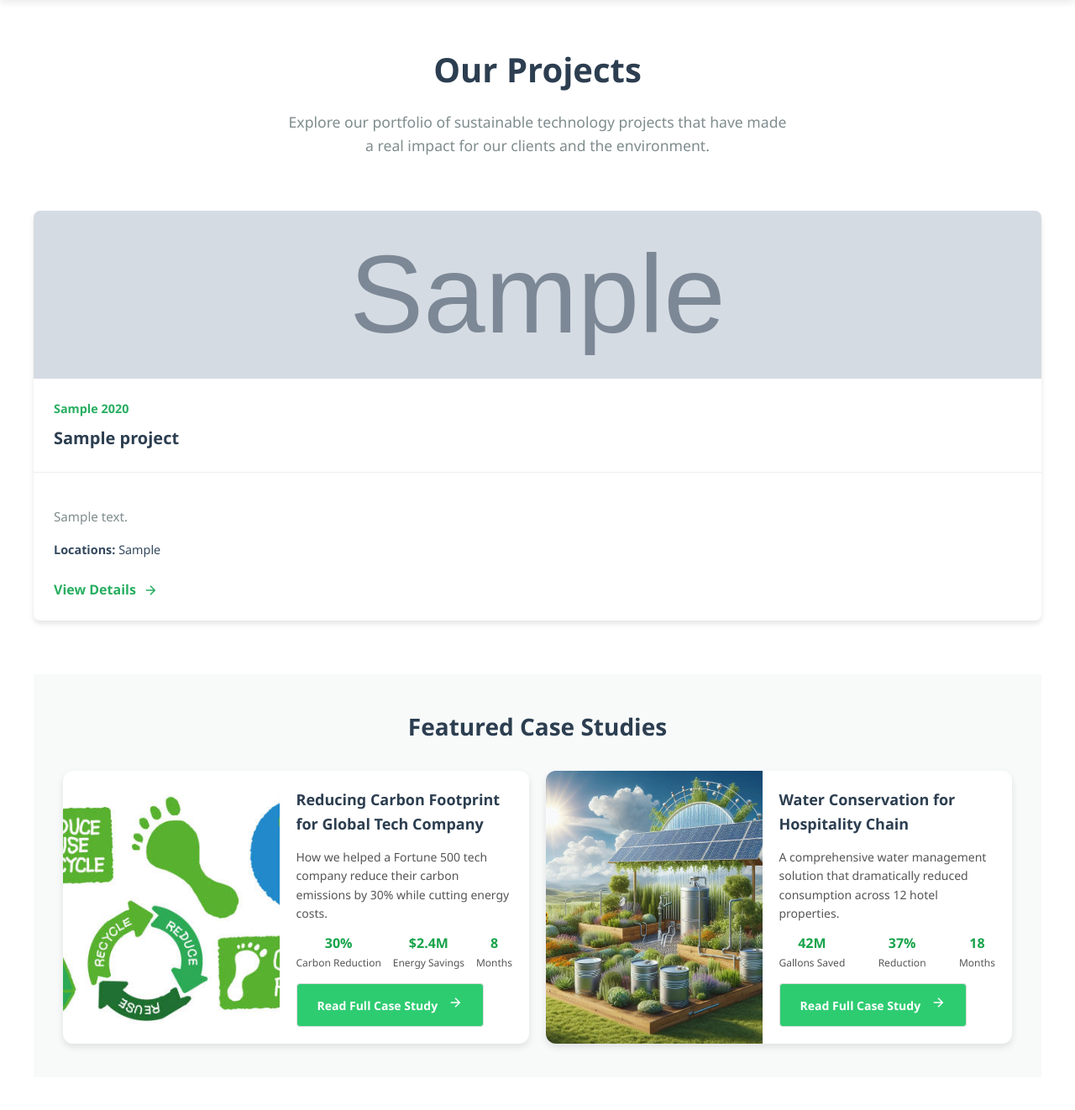
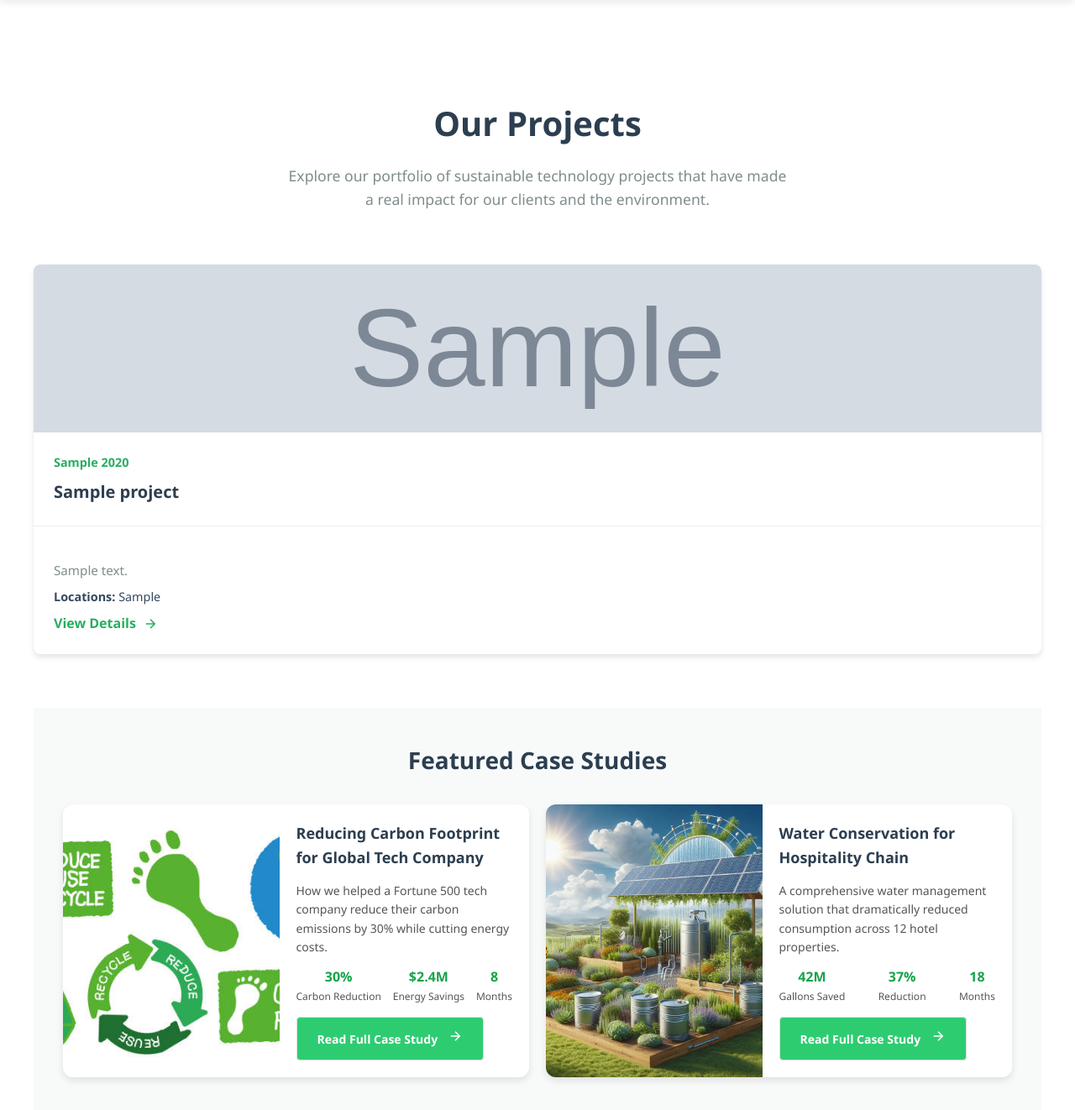
Before and after one commit to oyugijr/echo-tech, a PHP site: page /projects.php in a window 1280 px wide. Shown: the part 77-1399 px from the top of the page at 84% size. Run offline with PHP 8.4, Linux system fonts and the light colour scheme; tables that the repository leaves empty or names only in its code hold one stand-in row (values such as "Sample post"); grey boxes marked "Sample" are stand-in pictures.

Commit message:
Chore: Adjust spacing in projects section for improved layout and readability

```diff
--- a/css/projects.css
+++ b/css/projects.css
@@ -8,7 +8,7 @@
 .projects-intro {
   text-align: center;
   margin-bottom: 4rem;
-  margin-top: 4rem;
+  margin-top: 8rem;
 }
 
 .projects-intro h1 {
@@ -75,14 +75,14 @@
   color: #7f8c8d;
   font-size: 0.95rem;
   line-height: 1.6;
-  margin-bottom: 1rem;
+  margin-bottom: 0.5rem;
 }
 
 .project-location {
   color: #34495e;
   font-size: 0.9rem;
   font-weight: 500;
-  margin-bottom: 1.5rem;
+  margin-bottom: 0.5rem;
 }
 
 .project-link {
```
